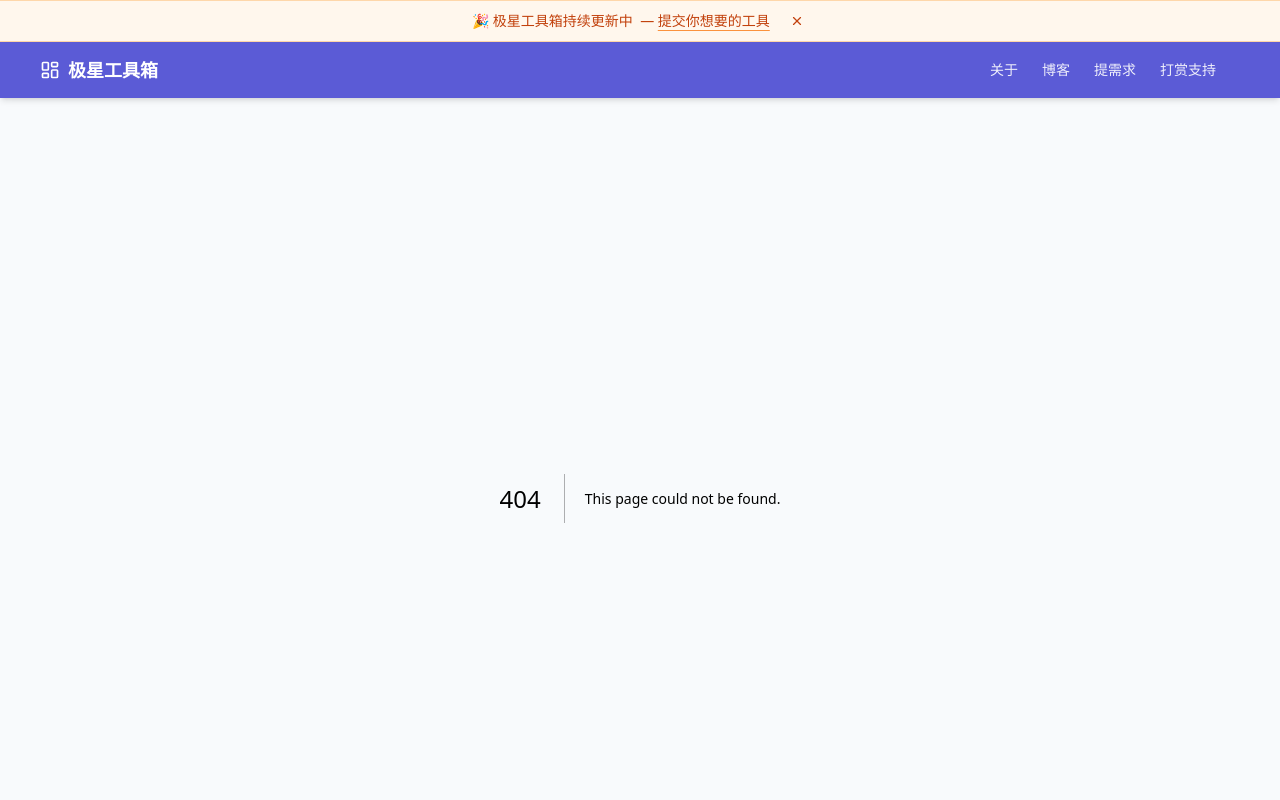
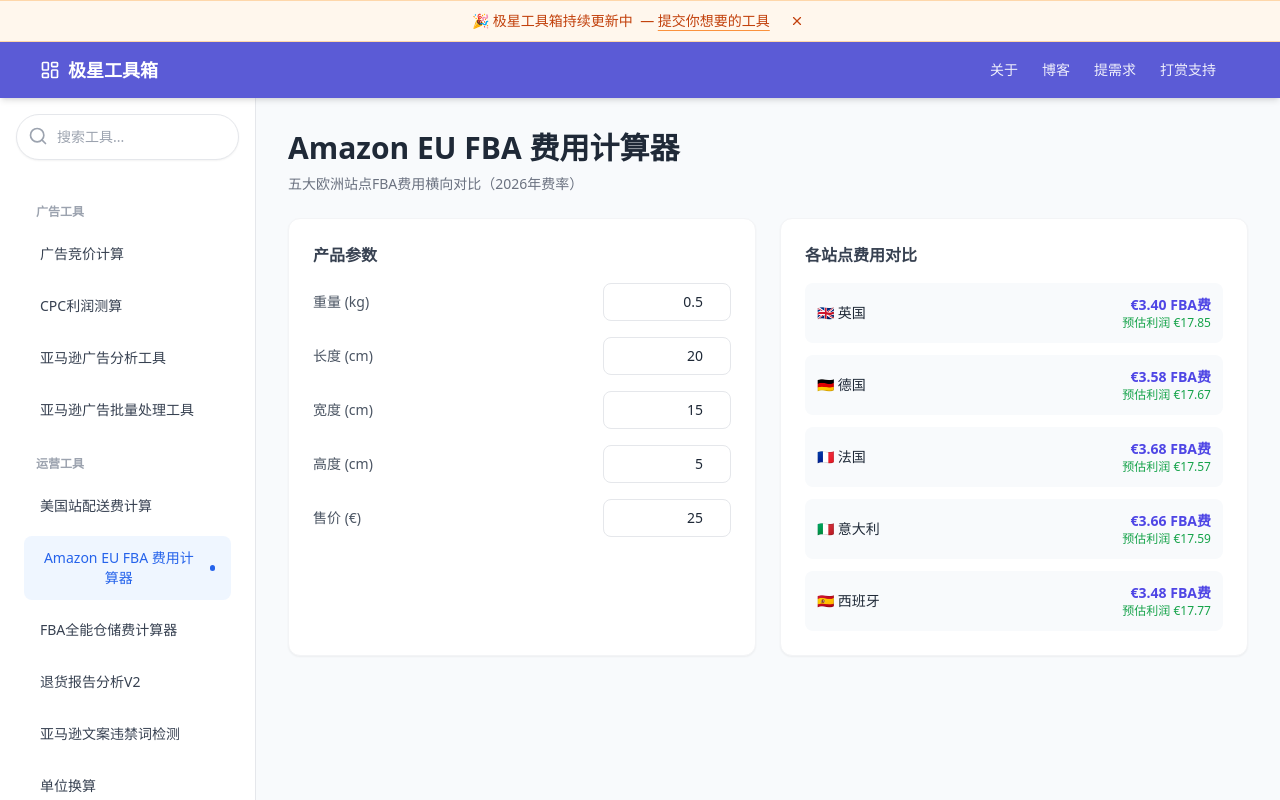
Before and after one commit to JasonZPP/jixing-toolbox, a Next.js app: page /functionality/amazon-eu-fba-calculator in a window 1280 px wide. Before the commit this address had no page. Shown: the top 800 px of the page. Built offline with nearby package versions, Linux system fonts and the light colour scheme.

Commit message:
feat: add EU FBA calculator for 5 markets

```diff
--- /dev/null
+++ b/app/functionality/amazon-eu-fba-calculator/page.tsx
@@ -0,0 +1,63 @@
+'use client'
+import { useState } from 'react'
+import ToolLayout from '@/components/ToolLayout'
+import { calcAllMarkets } from '@/lib/calc/fba-eu'
+import type { EuMarket } from '@/lib/calc/fba-eu'
+
+const MARKET_FLAGS: Record<EuMarket, string> = { UK: '🇬🇧', DE: '🇩🇪', FR: '🇫🇷', IT: '🇮🇹', ES: '🇪🇸' }
+const MARKET_NAMES: Record<EuMarket, string> = { UK: '英国', DE: '德国', FR: '法国', IT: '意大利', ES: '西班牙' }
+
+export default function EuFbaPage() {
+  const [weight, setWeight] = useState(0.5)
+  const [length, setLength] = useState(20)
+  const [width, setWidth] = useState(15)
+  const [height, setHeight] = useState(5)
+  const [price, setPrice] = useState(25)
+
+  const fees = calcAllMarkets({ weightKg: weight, lengthCm: length, widthCm: width, heightCm: height })
+  const markets = Object.keys(fees) as EuMarket[]
+
+  return (
+    <ToolLayout title="Amazon EU FBA 费用计算器" description="五大欧洲站点FBA费用横向对比（2026年费率）">
+      <div className="grid grid-cols-1 lg:grid-cols-2 gap-6">
+        <div className="bg-white rounded-xl border border-gray-100 shadow-sm p-6 space-y-4">
+          <h3 className="font-semibold text-gray-700">产品参数</h3>
+          {[
+            { label: '重量 (kg)', value: weight, setter: setWeight, step: 0.05 },
+            { label: '长度 (cm)', value: length, setter: setLength, step: 1 },
+            { label: '宽度 (cm)', value: width, setter: setWidth, step: 1 },
+            { label: '高度 (cm)', value: height, setter: setHeight, step: 1 },
+            { label: '售价 (€)', value: price, setter: setPrice, step: 0.5 },
+          ].map(({ label, value, setter, step }) => (
+            <div key={label} className="flex items-center justify-between">
+              <label className="text-sm text-gray-600">{label}</label>
+              <input type="number" min="0" step={step} value={value}
+                onChange={e => setter(parseFloat(e.target.value)||0)}
+                className="w-32 text-right border border-gray-200 rounded-lg px-3 py-2 text-sm focus:outline-none focus:ring-2 focus:ring-indigo-400" />
+            </div>
+          ))}
+        </div>
+        <div className="bg-white rounded-xl border border-gray-100 shadow-sm p-6">
+          <h3 className="font-semibold text-gray-700 mb-4">各站点费用对比</h3>
+          <div className="space-y-3">
+            {markets.map(m => {
+              const fee = fees[m]
+              const profit = price - fee - price * 0.15
+              return (
+                <div key={m} className="flex items-center justify-between p-3 rounded-lg bg-slate-50">
+                  <span className="text-sm font-medium">{MARKET_FLAGS[m]} {MARKET_NAMES[m]}</span>
+                  <div className="text-right">
+                    <div className="text-sm font-bold text-indigo-600">€{fee.toFixed(2)} FBA费</div>
+                    <div className={`text-xs ${profit > 0 ? 'text-green-600' : 'text-red-500'}`}>
+                      预估利润 €{profit.toFixed(2)}
+                    </div>
+                  </div>
+                </div>
+              )
+            })}
+          </div>
+        </div>
+      </div>
+    </ToolLayout>
+  )
+}
--- /dev/null
+++ b/lib/calc/fba-eu.ts
@@ -0,0 +1,26 @@
+export type EuMarket = 'UK' | 'DE' | 'FR' | 'IT' | 'ES'
+
+export interface EuFbaInput {
+  weightKg: number
+  lengthCm: number
+  widthCm: number
+  heightCm: number
+  market: EuMarket
+}
+
+const EU_FEES_2026: Record<EuMarket, (kg: number) => number> = {
+  UK: (kg) => kg <= 0.1 ? 2.40 : kg <= 0.2 ? 2.68 : kg <= 0.5 ? 3.40 : kg <= 1 ? 4.12 : 4.12 + (kg-1)*1.1,
+  DE: (kg) => kg <= 0.1 ? 2.55 : kg <= 0.2 ? 2.85 : kg <= 0.5 ? 3.58 : kg <= 1 ? 4.31 : 4.31 + (kg-1)*1.1,
+  FR: (kg) => kg <= 0.1 ? 2.62 : kg <= 0.2 ? 2.93 : kg <= 0.5 ? 3.68 : kg <= 1 ? 4.43 : 4.43 + (kg-1)*1.2,
+  IT: (kg) => kg <= 0.1 ? 2.61 : kg <= 0.2 ? 2.91 : kg <= 0.5 ? 3.66 : kg <= 1 ? 4.41 : 4.41 + (kg-1)*1.2,
+  ES: (kg) => kg <= 0.1 ? 2.48 : kg <= 0.2 ? 2.77 : kg <= 0.5 ? 3.48 : kg <= 1 ? 4.19 : 4.19 + (kg-1)*1.1,
+}
+
+export function calcFbaEu(input: EuFbaInput): number {
+  return EU_FEES_2026[input.market]?.(input.weightKg) ?? 0
+}
+
+export function calcAllMarkets(input: Omit<EuFbaInput, 'market'>): Record<EuMarket, number> {
+  const markets: EuMarket[] = ['UK', 'DE', 'FR', 'IT', 'ES']
+  return Object.fromEntries(markets.map(m => [m, calcFbaEu({ ...input, market: m })])) as Record<EuMarket, number>
+}
```
